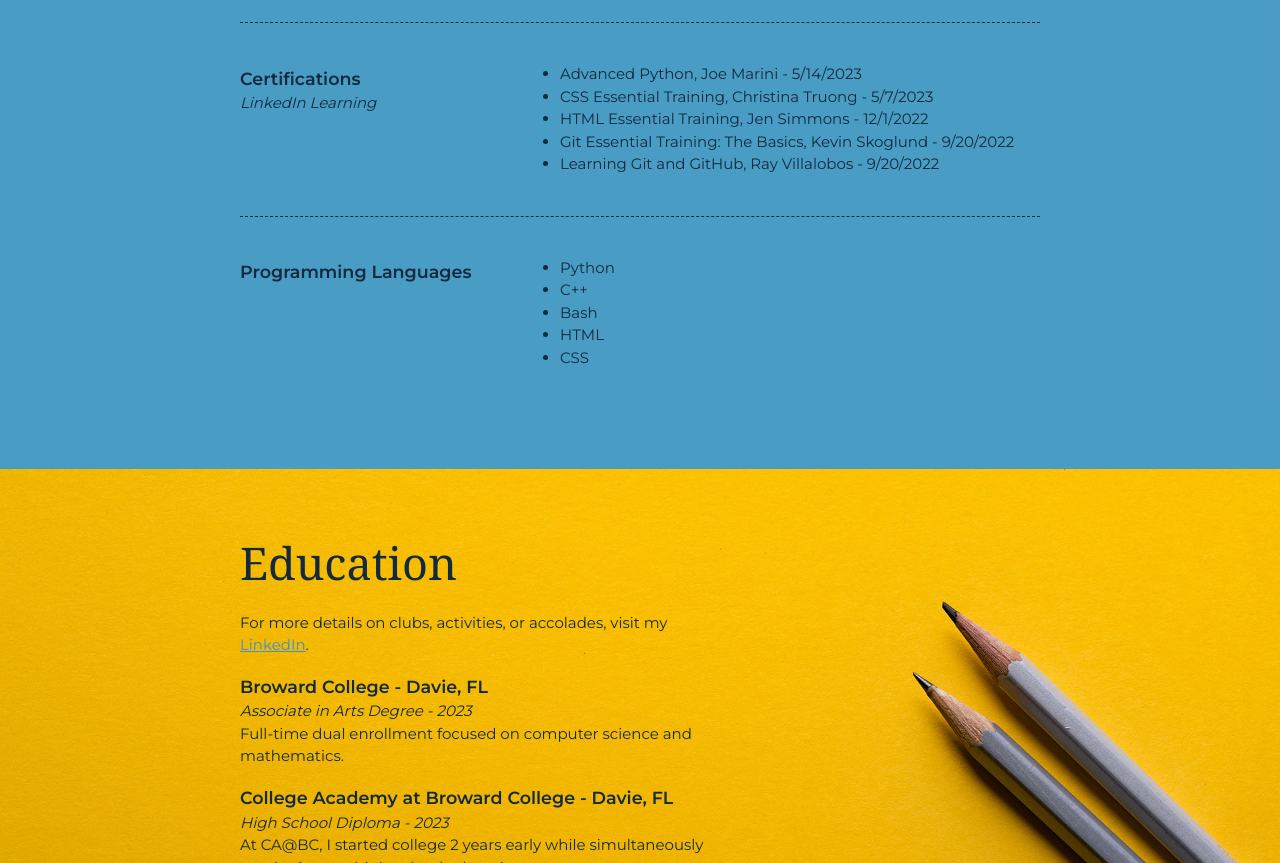
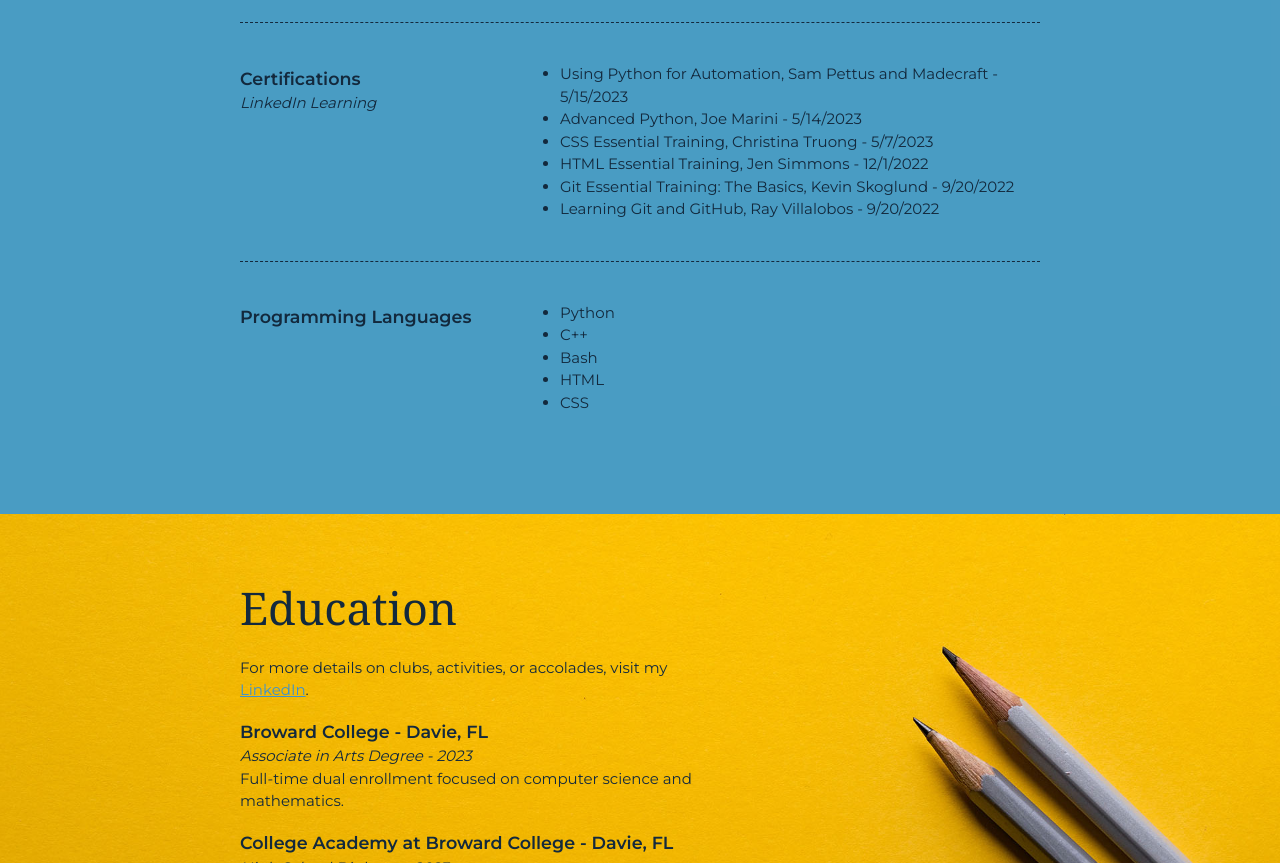
Before and after one commit to DVidal1205/portfolio-v1, a plain HTML site: page index.html in a window 1280 px wide. Shown: the part 3405-4268 px from the top of the page. Drawn offline with Linux system fonts and the light colour scheme.

Commit message:
Updates Skills Tab

```diff
--- a/index.html
+++ b/index.html
@@ -132,6 +132,7 @@
             </div>
             <div class="skill-summary">
               <ul>
+                <li>Using Python for Automation, Sam Pettus and Madecraft - 5/15/2023</li>
                 <li>Advanced Python, Joe Marini - 5/14/2023</li>
                 <li>CSS Essential Training, Christina Truong - 5/7/2023</li>
                 <li>HTML Essential Training, Jen Simmons - 12/1/2022</li>
```
